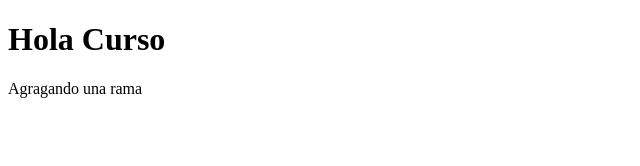
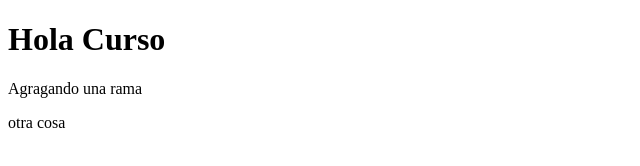
Before and after one commit to Hlbalbuena/Hugo-Balbuena--Cristiano-Ronaldo, a plain HTML site: page index.html in a window 1280 px wide. Shown: the full height of the page, 0-640 px from the left. Drawn offline with Linux system fonts and the light colour scheme.

Commit message:
algo mas

```diff
--- a/index.html
+++ b/index.html
@@ -6,5 +6,6 @@
 <body>
 	<h1>Hola Curso</h1>
 	<p>Agragando una rama</p>
+	<p>otra cosa</p>
 </body>
 </html>
```
